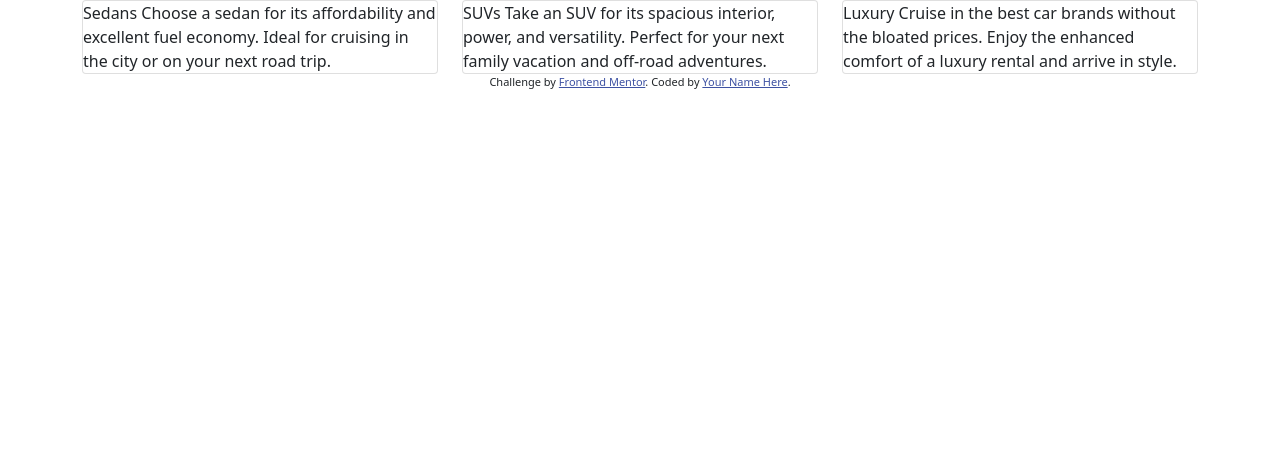
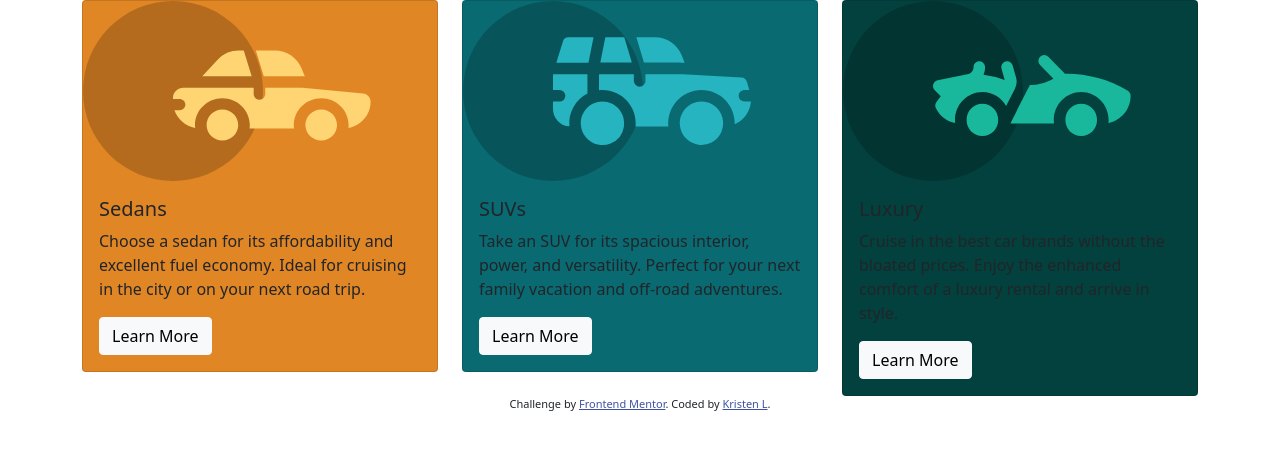
Before and after one commit to kdotelle/3columnpreview, a website: page index.html in a window 1280 px wide. Drawn offline with nearby package versions, Linux system fonts and the light colour scheme.

Commit message:
card component added, card color changed

```diff
--- a/css/styles.css
+++ b/css/styles.css
@@ -5,3 +5,19 @@
 .attribution a {
   color: hsl(228, 45%, 44%);
 }
+
+.card-img-top {
+  width: 18rem;
+}
+
+.sedan {
+  background-color: rgb(225, 134, 37);
+}
+
+.suv {
+  background-color: rgb(9, 106, 114);
+}
+
+.luxury {
+  background-color: rgb(3, 65, 63);
+}
--- a/index.html
+++ b/index.html
@@ -43,21 +43,54 @@
     <div class="container">
       <div class="row">
         <div class="col">
-          <div class="card">
-            Sedans Choose a sedan for its affordability and excellent fuel
-            economy. Ideal for cruising in the city or on your next road trip.
+          <div class="card sedan">
+            <img
+              class="card-img-top"
+              src="images/icon-sedans.svg"
+              alt="Sedan icon"
+            />
+            <div class="card-body">
+              <h5 class="card-title">Sedans</h5>
+              <p class="card-text">
+                Choose a sedan for its affordability and excellent fuel economy.
+                Ideal for cruising in the city or on your next road trip.
+              </p>
+              <a href="#" class="btn btn-light">Learn More</a>
+            </div>
           </div>
         </div>
         <div class="col">
-          <div class="card">
-            SUVs Take an SUV for its spacious interior, power, and versatility.
-            Perfect for your next family vacation and off-road adventures.
+          <div class="card suv">
+            <img
+              class="card-img-top"
+              src="images/icon-suvs.svg"
+              alt="Sedan icon"
+            />
+            <div class="card-body">
+              <h5 class="card-title">SUVs</h5>
+              <p class="card-text">
+                Take an SUV for its spacious interior, power, and versatility.
+                Perfect for your next family vacation and off-road adventures.
+              </p>
+              <a href="#" class="btn btn-light">Learn More</a>
+            </div>
           </div>
         </div>
         <div class="col">
-          <div class="card">
-            Luxury Cruise in the best car brands without the bloated prices.
-            Enjoy the enhanced comfort of a luxury rental and arrive in style.
+          <div class="card luxury">
+            <img
+              class="card-img-top"
+              src="images/icon-luxury.svg"
+              alt="Sedan icon"
+            />
+            <div class="card-body">
+              <h5 class="card-title">Luxury</h5>
+              <p class="card-text">
+                Cruise in the best car brands without the bloated prices. Enjoy
+                the enhanced comfort of a luxury rental and arrive in style.
+              </p>
+              <a href="#" class="btn btn-light">Learn More</a>
+            </div>
           </div>
         </div>
       </div>
@@ -67,7 +100,7 @@
       Challenge by
       <a href="https://www.frontendmentor.io?ref=challenge" target="_blank"
         >Frontend Mentor</a
-      >. Coded by <a href="#">Your Name Here</a>.
+      >. Coded by <a href="https://github.com/kdotelle">Kristen L</a>.
     </div>
     <!-- jQuery, Popper.js, Bootstrap Javascript plugin-->
     <script src="node_modules/jquery/dist/jquery.slim.min.js"></script>
```
